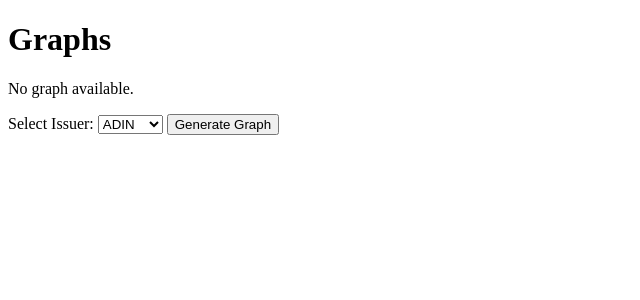
After one commit to davidhristov59/DIANS, a Flask app: page /graphs in a window 1280 px wide. The commit adds this page. Shown: the top 300 px of the page, without its empty margins (0-640 px from the left). Run offline with Flask 3, Linux system fonts and the light colour scheme.

Commit message:
Homework 2

```diff
--- a/Homework3/app.py
+++ b/Homework3/app.py
@@ -1,40 +1,40 @@
+import os
+import datetime
+import pandas as pd
 from flask import Flask, render_template, request, jsonify
-import pandas as pd
-import datetime
 from ta import momentum, trend
-
+import matplotlib.pyplot as plt
+import matplotlib
+matplotlib.use('Agg')
 app = Flask(__name__)
 
 # Path to the filtered stock data file
 DATA_FILE = "../Homework1/filtered_stock_data.csv"
 
+# Path to save generated graphs
+GRAPH_FOLDER = os.path.join('static', 'graphs')
+if not os.path.exists(GRAPH_FOLDER):
+    os.makedirs(GRAPH_FOLDER)
+
 
 # Custom function to handle Macedonian number format (e.g., 2.440,00 -> 2440.00)
 def parse_macedonian_price(price_str):
     try:
-        # Remove thousand separator (.)
-        price_str = price_str.replace('.', '')
-        # Replace decimal separator (,) with dot (.)
-        price_str = price_str.replace(',', '.')
+        price_str = price_str.replace('.', '').replace(',', '.')
         return float(price_str)
     except ValueError:
         return None  # Return None if parsing fails
 
 
-# Load data initially to fetch issuers
+# Load and preprocess stock data
 try:
-    # Read the CSV and treat the 'Date' column as a string (object)
     df = pd.read_csv(DATA_FILE, dtype={'Date': 'object'})
-
-    # Convert 'Date' column to datetime using the specific format
     df['Date'] = pd.to_datetime(df['Date'], format='%d.%m.%Y')
-
-    # Apply the custom parsing to the 'Average Price' column
     df['Average Price'] = df['Average Price'].apply(parse_macedonian_price)
-
-    # Fetch the list of unique issuers
+    df['Max.'] = df['Max.'].apply(parse_macedonian_price)
+    df['Min.'] = df['Min.'].apply(parse_macedonian_price)
+    df['Last Transaction Price'] = df['Last Transaction Price'].apply(parse_macedonian_price)
     issuers = df['Issuer Name'].unique()
-
 except Exception as e:
     df = pd.DataFrame()  # Fallback to an empty DataFrame
     issuers = []  # Default to an empty list if loading fails
@@ -50,135 +50,125 @@ def index():
 def get_todays_data():
     """Fetch today's stock data."""
     try:
-        # Reload the filtered data
         df = pd.read_csv(DATA_FILE, dtype={'Date': 'object'})
-
-        # Convert 'Date' column to datetime using the specific format
         df['Date'] = pd.to_datetime(df['Date'], format='%d.%m.%Y')
-
-        # Apply the custom price parsing again
         df['Average Price'] = df['Average Price'].apply(parse_macedonian_price)
 
-        # Get today's date
-        today = datetime.datetime.now().replace(hour=15, minute=0, second=0, microsecond=0).date()
-
-        # Filter today's data
+        today = datetime.datetime.now().date()
         todays_data = df[df['Date'].dt.date == today]
 
         if todays_data.empty:
             return jsonify([])
 
-        # Add fixed time (15:00:00) to the 'Date' column
         todays_data['Date'] = todays_data['Date'].apply(
             lambda d: d.replace(hour=15, minute=0, second=0).strftime('%Y-%m-%d %H:%M:%S')
         )
-
-        # Return today's data as JSON
         return jsonify(todays_data.to_dict(orient='records'))
 
     except Exception as e:
         return jsonify({'error': str(e)}), 500
 
 
-@app.route('/technicalAnalysis')
+@app.route('/technicalAnalysis', methods=['GET', 'POST'])
 def technical_analysis():
-    """Render the technical analysis page with issuers."""
-    return render_template('technicalAnalysis.html', issuers=issuers)
+    """Render and process technical analysis."""
+    if request.method == 'GET':
+        return render_template('technicalAnalysis.html', issuers=issuers)
 
+    try:
+        issuer = request.form.get('issuer')
+        if issuer not in issuers:
+            return render_template('technicalAnalysis.html', issuers=issuers, error="Invalid issuer selected.")
 
+        issuer_data = df[df['Issuer Name'] == issuer].sort_values(by='Date')
+        if issuer_data.empty:
+            return render_template('technicalAnalysis.html', issuers=issuers,
+                                   error="No data available for the selected issuer.")
 
-@app.route('/technicalAnalysis', methods=['POST'])
-def analyze():
-    """Analyze the selected issuer's stock data."""
-    try:
-        # Get the selected issuer
-        issuer = request.form.get('issuer')
+        close_prices = issuer_data.set_index('Date')['Average Price']
 
-        # Check if the issuer is valid
-        if issuer not in issuers:
-            return jsonify({'error': 'Invalid issuer selected'}), 400
+        indicators = {
+            "SMA_20": close_prices.rolling(window=20).mean().iloc[-1] if len(close_prices) >= 20 else None,
+            "SMA_50": close_prices.rolling(window=50).mean().iloc[-1] if len(close_prices) >= 50 else None,
+            "EMA_20": close_prices.ewm(span=20, adjust=False).mean().iloc[-1] if len(close_prices) >= 20 else None,
+            "EMA_50": close_prices.ewm(span=50, adjust=False).mean().iloc[-1] if len(close_prices) >= 50 else None,
+            "RSI": momentum.rsi(close_prices, window=14).iloc[-1] if len(close_prices) >= 14 else None,
+            "MACD": trend.macd(close_prices).iloc[-1] if len(close_prices) >= 26 else None,
+        }
+        rolling_std = close_prices.rolling(window=20).std().iloc[-1] if len(close_prices) >= 20 else None
+        if rolling_std is not None:
+            indicators["Bollinger_Upper"] = indicators["SMA_20"] + 2 * rolling_std
+            indicators["Bollinger_Lower"] = indicators["SMA_20"] - 2 * rolling_std
 
-        # Filter the data for the selected issuer
-        issuer_data = df[df['Issuer Name'] == issuer].sort_values(by='Date')
+        insufficient_data = {k: "Insufficient data" for k, v in indicators.items() if v is None}
+        if insufficient_data:
+            return render_template('technicalAnalysis.html', issuers=issuers, insufficient_data=insufficient_data,
+                                   issuer=issuer)
 
-        if issuer_data.empty:
-            return jsonify({'error': 'No data available for the selected issuer'}), 400
-
-        # Ensure data is sorted by date for calculations
-        issuer_data = issuer_data.set_index('Date')
-
-        # Check if 'Average Price' column exists
-        if 'Average Price' not in issuer_data.columns:
-            return jsonify({'error': "'Average Price' column is missing in the data"}), 400
-
-        # Calculate indicators
-        indicators = {}
-        close_prices = issuer_data['Average Price']
-
-        # 1. Simple Moving Average (SMA)
-        sma_20 = close_prices.rolling(window=20).mean().iloc[-1]
-        sma_50 = close_prices.rolling(window=50).mean().iloc[-1]
-
-        # 2. Exponential Moving Average (EMA)
-        ema_20 = close_prices.ewm(span=20, adjust=False).mean().iloc[-1]
-        ema_50 = close_prices.ewm(span=50, adjust=False).mean().iloc[-1]
-
-        # 3. Relative Strength Index (RSI)
-        rsi = momentum.rsi(close_prices, window=14).iloc[-1]
-
-        # 4. Moving Average Convergence Divergence (MACD)
-        macd = trend.macd(close_prices).iloc[-1]
-
-        # 5. Bollinger Bands (Upper and Lower)
-        rolling_std = close_prices.rolling(window=20).std().iloc[-1]
-        bollinger_upper = sma_20 + (rolling_std * 2)
-        bollinger_lower = sma_20 - (rolling_std * 2)
-
-        # Check for NaN values in any of the indicators
-        insufficient_data = {}
-        if pd.isna(sma_20):
-            insufficient_data['SMA_20'] = 'Insufficient data for SMA_20'
-        if pd.isna(sma_50):
-            insufficient_data['SMA_50'] = 'Insufficient data for SMA_50'
-        if pd.isna(ema_20):
-            insufficient_data['EMA_20'] = 'Insufficient data for EMA_20'
-        if pd.isna(ema_50):
-            insufficient_data['EMA_50'] = 'Insufficient data for EMA_50'
-        if pd.isna(rsi):
-            insufficient_data['RSI'] = 'Insufficient data for RSI'
-        if pd.isna(macd):
-            insufficient_data['MACD'] = 'Insufficient data for MACD'
-        if pd.isna(bollinger_upper) or pd.isna(bollinger_lower):
-            insufficient_data['Bollinger Bands'] = 'Insufficient data for Bollinger Bands'
-
-        # Bundle all the indicators into a dictionary
-        indicators = {
-            "SMA_20": sma_20,
-            "SMA_50": sma_50,
-            "EMA_20": ema_20,
-            "EMA_50": ema_50,
-            "RSI": rsi,
-            "MACD": macd,
-            "Bollinger_Upper": bollinger_upper,
-            "Bollinger_Lower": bollinger_lower
-        }
-
-        # If there is insufficient data, return an error message with the details
-        if insufficient_data:
-            return render_template('technicalAnalysis.html',
-                                   insufficient_data=insufficient_data,
-                                   issuer=issuer,
-                                   issuers=issuers)
-
-        # Return the indicators and the selected issuer as a response
-        return render_template('technicalAnalysis.html',
-                               indicators=indicators,
-                               issuer=issuer,
-                               issuers=issuers)
+        return render_template('technicalAnalysis.html', issuers=issuers, indicators=indicators, issuer=issuer)
 
     except Exception as e:
         return jsonify({'error': str(e)}), 500
 
 
+def plot_average_price_chart(issuer, df):
+    """Generate and save a line chart for the selected issuer's average price over time."""
+    issuer_data = df[df['Issuer Name'] == issuer].copy()  # Use .copy() to avoid modifying a view
+
+    if issuer_data.empty:
+        return None
+
+    # Ensure that the 'Average Price' column is numeric using .loc to avoid SettingWithCopyWarning
+    issuer_data.loc[:, 'Average Price'] = pd.to_numeric(issuer_data['Average Price'], errors='coerce')
+
+    # Drop rows with NaN values in the 'Average Price' column using .loc
+    issuer_data.dropna(subset=['Average Price'], inplace=True)
+
+    # Prepare the data for the line chart
+    issuer_data = issuer_data[['Date', 'Average Price']]
+    issuer_data.set_index('Date', inplace=True)
+
+    # Generate the line chart for Average Price over time
+    plt.figure(figsize=(10, 6))
+    plt.plot(issuer_data.index, issuer_data['Average Price'], label=f'{issuer} Average Price', color='blue')
+
+    # Formatting the chart
+    plt.title(f'{issuer} Average Price Over Time')
+    plt.xlabel('Date')
+    plt.ylabel('Average Price')
+    plt.xticks(rotation=45)
+    plt.grid(True)
+    plt.legend()
+
+    # Save the graph as a PNG image in the static folder
+    graph_filename = f"{issuer}_average_price_chart.png"
+    graph_path = os.path.join(GRAPH_FOLDER, graph_filename)
+    plt.savefig(graph_path)  # Save the figure instead of showing it in a GUI
+    plt.close()  # Close the plot to avoid Matplotlib GUI warning
+
+    return f'graphs/{graph_filename}'
+
+@app.route('/graphs', methods=['GET', 'POST'])
+def show_graphs():
+    """Render the graphs page and handle graph generation."""
+    if request.method == 'POST':
+        # Get the selected issuer
+        issuer = request.form.get('issuer')
+
+        # Validate issuer selection
+        if issuer not in issuers:
+            return render_template('graphs.html', issuers=issuers, error="Invalid issuer selected.")
+
+        # Generate the Average Price chart
+        graph_path = plot_average_price_chart(issuer, df)
+
+        if graph_path:
+            return render_template('graphs.html', issuers=issuers, graph_path=graph_path, selected_issuer=issuer)
+        else:
+            return render_template('graphs.html', issuers=issuers, error="No data available for the selected issuer.")
+
+    return render_template('graphs.html', issuers=issuers)
+
+
 if __name__ == '__main__':
     app.run(debug=True)
--- /dev/null
+++ b/Homework3/templates/graphs.html
@@ -0,0 +1,33 @@
+<!DOCTYPE html>
+<html lang="en">
+<head>
+    <meta charset="UTF-8">
+    <meta name="viewport" content="width=device-width, initial-scale=1.0">
+    <title>Graphs</title>
+</head>
+<body>
+    <h1>Graphs</h1>
+
+    <!-- Display error message if exists -->
+    {% if error %}
+        <p style="color: red;">{{ error }}</p>
+    {% endif %}
+
+    <!-- Display the graph if the graph path is available -->
+    {% if graph_path %}
+    <img src="{{ url_for('static', filename=graph_path) }}" alt="Stock Price Graph">
+{% else %}
+    <p>No graph available.</p>
+{% endif %}
+
+    <form method="POST">
+        <label for="issuer">Select Issuer:</label>
+        <select name="issuer" id="issuer">
+            {% for issuer in issuers %}
+                <option value="{{ issuer }}">{{ issuer }}</option>
+            {% endfor %}
+        </select>
+        <button type="submit">Generate Graph</button>
+    </form>
+</body>
+</html>
--- a/Homework3/templates/index.html
+++ b/Homework3/templates/index.html
@@ -17,6 +17,7 @@
 <nav>
     <div class="nav-links">
         <a href="/">Home</a>
+        <a href="/graphs" class="btn btn-primary">View Issuer Graphs</a>
         <a href="/technicalAnalysis">Technical Analysis</a>
         <a href="/about">About Us</a>
     </div>
```
